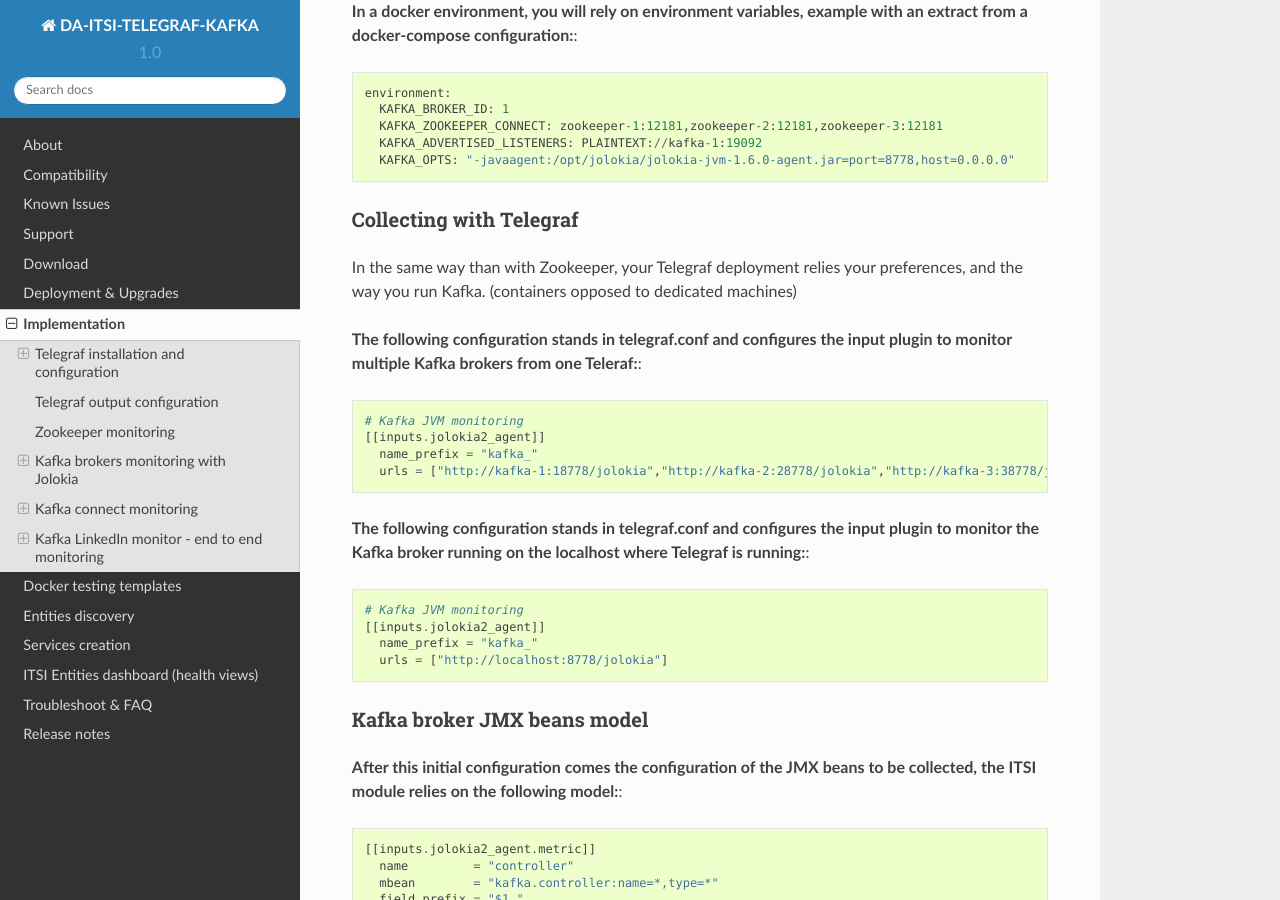
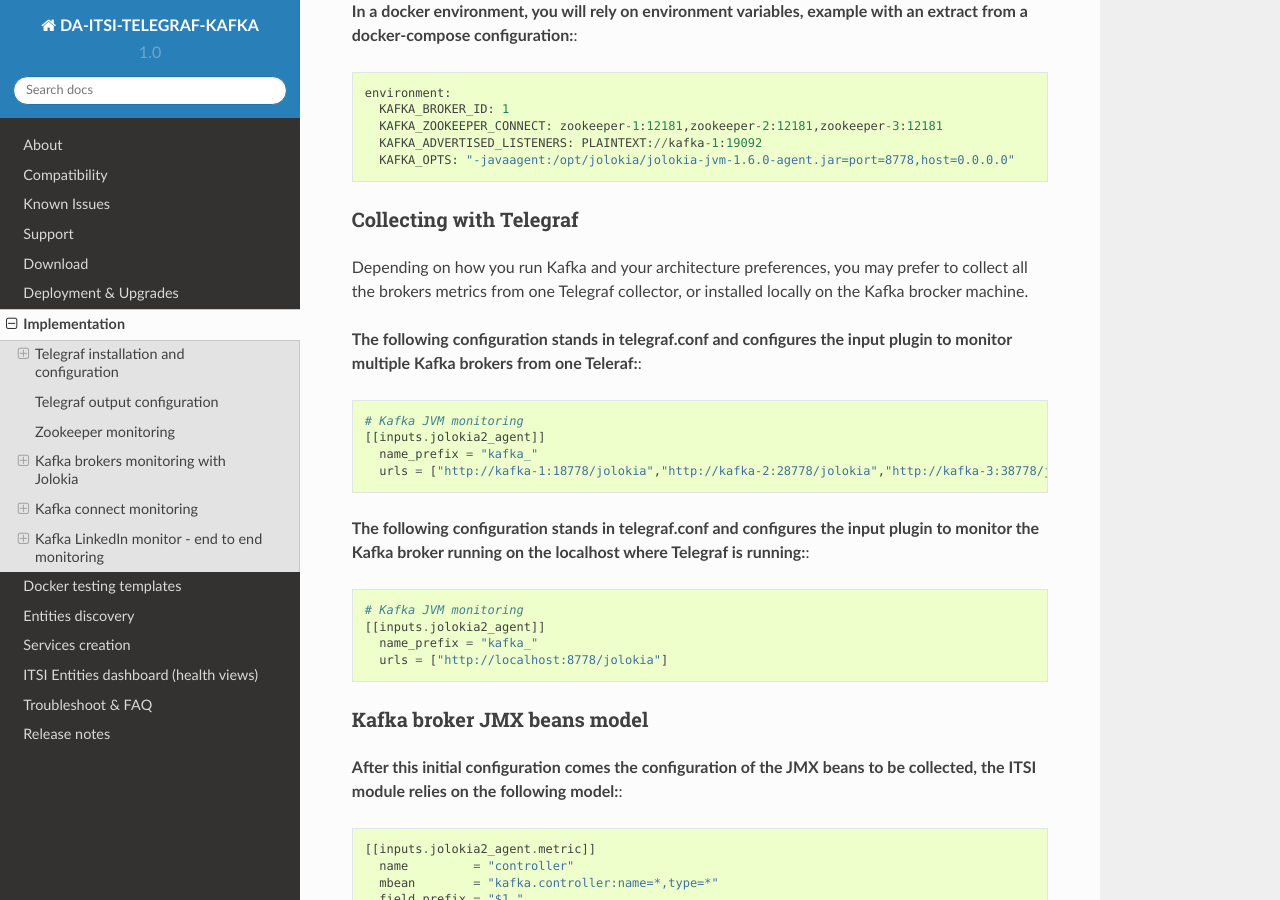
Before and after one commit to guilhemmarchand/DA-ITSI-TELEGRAF-KAFKA, a Sphinx documentation site: the page built from docs/kafka_monitoring.rst, in a window 1280 px wide and 900 px high, scrolled down 2925 px. Built offline with Sphinx 7.4.7 and the Read the Docs theme 2.0.0, drawn with Linux system fonts in a browser that asks for light colours.

Commit message:
doc fixes

```diff
--- a/docs/kafka_monitoring.rst
+++ b/docs/kafka_monitoring.rst
@@ -116,7 +116,7 @@
 Collecting with Telegraf
 ------------------------
 
-In the same way than with Zookeeper, your Telegraf deployment relies your preferences, and the way you run Kafka. (containers opposed to dedicated machines)
+Depending on how you run Kafka and your architecture preferences, you may prefer to collect all the brokers metrics from one Telegraf collector, or installed locally on the Kafka brocker machine.
 
 **The following configuration stands in telegraf.conf and configures the input plugin to monitor multiple Kafka brokers from one Teleraf:**::
 
```
